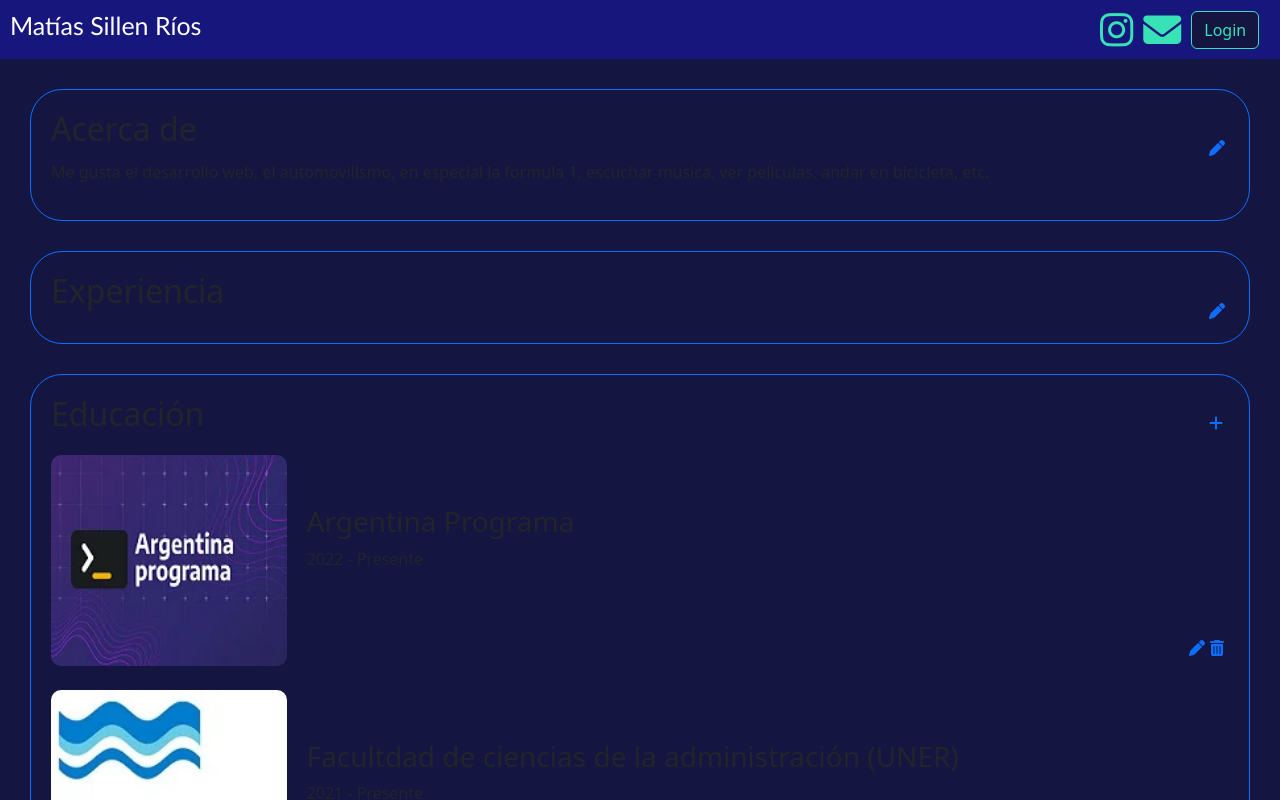
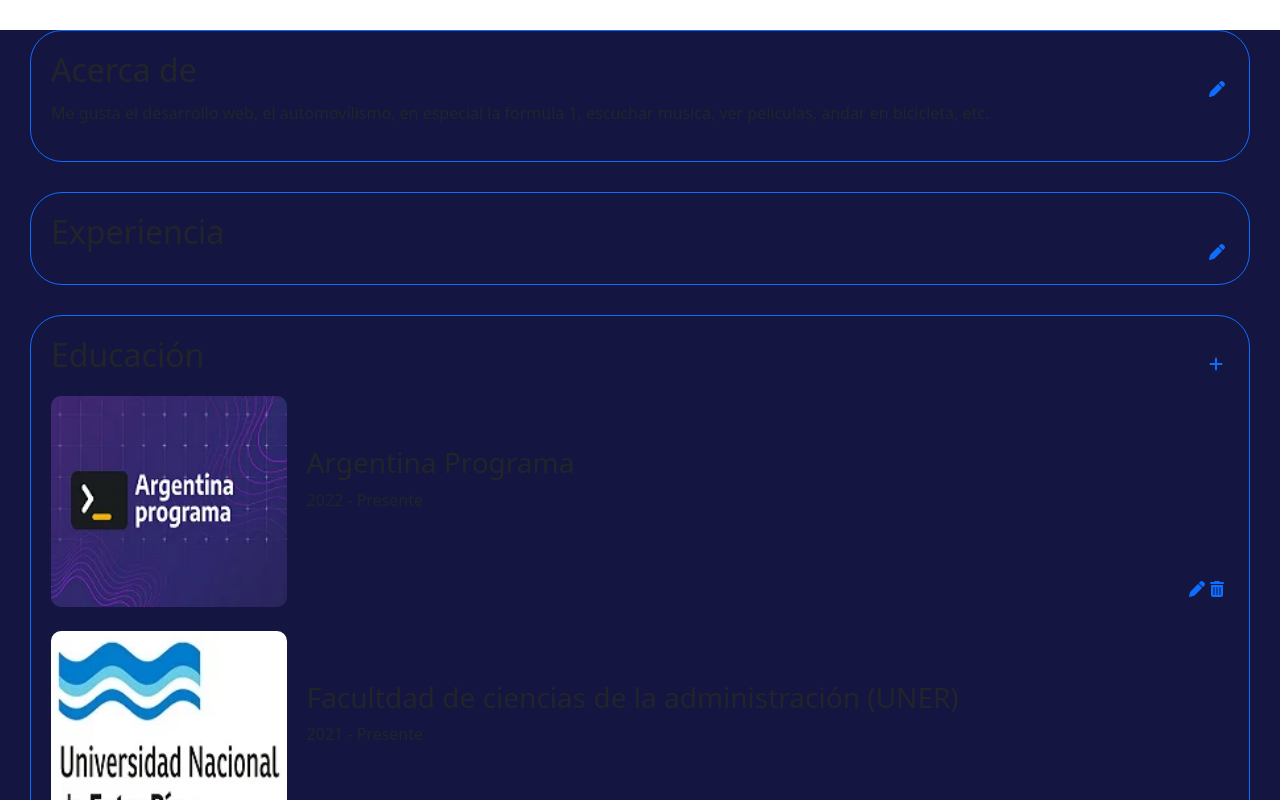
Before and after one commit to matiassillen/PortfolioAngualarFrontEnd, an Angular app: page / in a window 1280 px wide. Shown: the top 800 px of the page. Built offline with nearby package versions, Linux system fonts and the light colour scheme.

Commit message:
Borré la etiqueta header del componente principal

```diff
--- a/src/app/app.component.html
+++ b/src/app/app.component.html
@@ -1,14 +1,4 @@
 <body>
-  <header class="header">
-      <nav class="menu">
-          <h1 id="title">Matías Sillen Ríos</h1>
-          <div id="items-header">
-              <a href="#"><i id="logo-instagram"class=" fa fa-brands fa-instagram fa-fade"></i></a>
-              <a href="#"><i id="logo-email" class="fa fa-solid fa-envelope"></i></a>
-              <button id="button-login" class="btn btn-light" type="button">Login</button>
-          </div>
-      </nav>
-  </header>
   <main>
     <app-acerca-de></app-acerca-de>
     <app-experiencia></app-experiencia>
```
